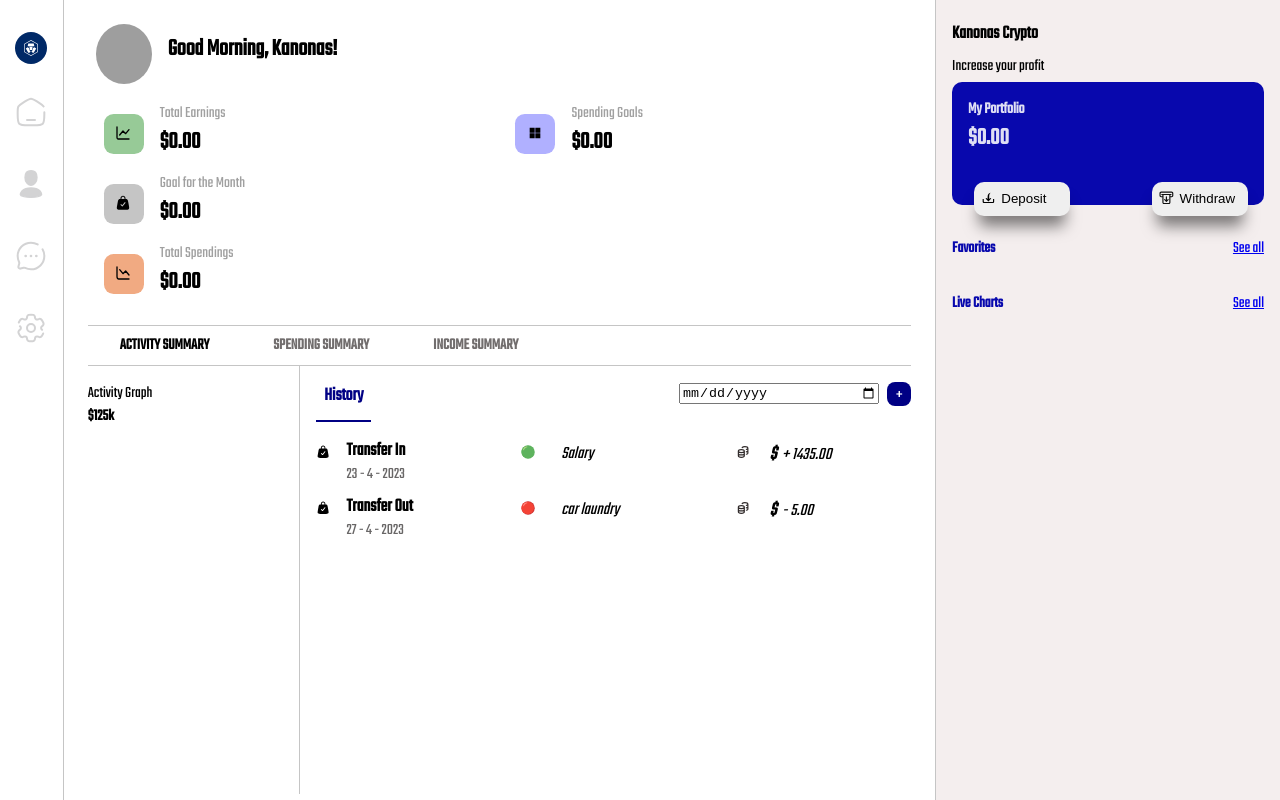
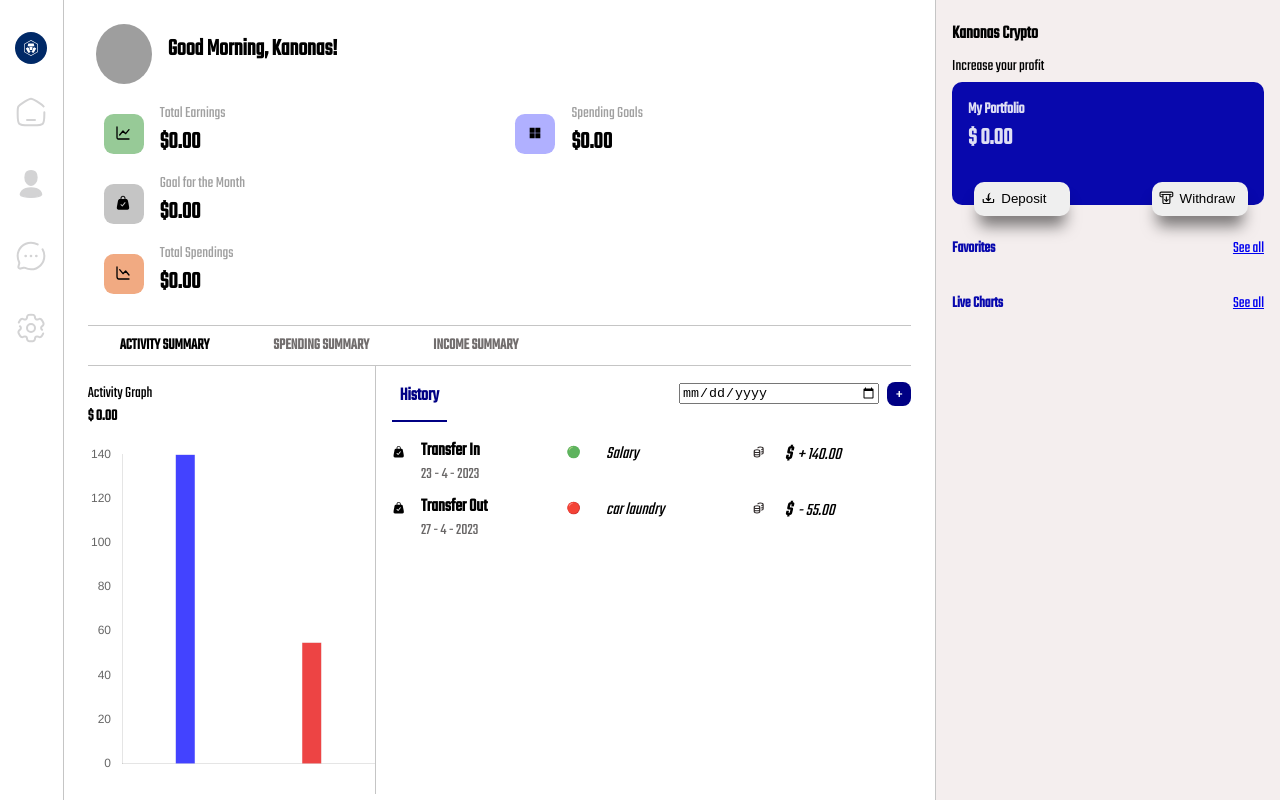
Before and after one commit to victorobiora/crypt-dash, a React (Create React App) app: page /home in a window 1280 px wide. Built offline with nearby package versions, Linux system fonts and the light colour scheme; grey boxes are pictures that could not be loaded.

Commit message:
Portfolio Balance logic added

```diff
--- /dev/null
+++ b/src/components/charts/BarChart.jsx
@@ -0,0 +1,71 @@
+import { Bar } from "react-chartjs-2";
+import { useSelector } from "react-redux";
+import {
+  Chart as ChartJS,
+  CategoryScale,
+  LinearScale,
+  PointElement,
+  BarElement,
+  Title,
+  Tooltip,
+  Filler,
+} from "chart.js";
+
+ChartJS.register(
+  CategoryScale,
+  LinearScale,
+  PointElement,
+  BarElement,
+  Title,
+  Tooltip,
+  Filler
+);
+
+const BarChart = (props) => {
+  const transferList = useSelector((state) => state.transfers);
+
+  const chartColors = transferList.map((el) => {
+    if (el.mode === "Transfer In") {
+      return "rgb(67, 67, 255)";
+    } else {
+      return "rgba(233, 22, 22, 0.8)";
+    }
+  });
+
+  const options = {
+    responsive: true,
+    maintainAspectRatio: false,
+    scales: {
+      x: {
+        grid: {
+          display: false,
+        },
+        ticks: {
+          display: false,
+        },
+      },
+      y: {
+        grid: {
+          display: false,
+        },
+      },
+    }
+  };
+
+  const data = {
+    labels: transferList.map(el => {
+        return el.date
+    }),
+    datasets: [
+      {
+        backgroundColor: chartColors,
+        maxBarThickness: 20,
+        borderWidth: 0.5,
+        data: transferList.map(el => el.amount),
+      },
+    ],
+  };
+  return <Bar data={data} options={options} />;
+};
+
+export default BarChart;
--- a/src/components/charts/LineChart.jsx
+++ b/src/components/charts/LineChart.jsx
@@ -1,6 +1,5 @@
 import { Line } from "react-chartjs-2";
-import React from "react";
-import "chartjs-plugin-datalabels";
+
 import {
   Chart as ChartJS,
   CategoryScale,
@@ -86,6 +85,8 @@ const LineChart = ({ chartData, colorCheck }) => {
         data: chartData.map((el) => el[1]),
         borderColor: colorCheck ? colorChecker() :  "rgba(255, 217, 0, 1)",
         backgroundColor: colorCheck ? colorChecker() : "rgb(252, 227, 85, 0.7)",
+        pointBorderColor: 'transparent',
+        pointBackgroundColor: 'transparent'
       },
     ],
   };
--- a/src/components/home/MainDashboard/Summary/ActivityItem.jsx
+++ b/src/components/home/MainDashboard/Summary/ActivityItem.jsx
@@ -24,7 +24,7 @@ const ActivityItem = ({ item }) => {
       <li className={classes.activity_detail}>{item.detail}</li>
       <li className={classes.activity_item_icon}>{svgObject.coins}</li>
       <li className={classes.activity_item_amount}>
-        <strong>$</strong> {item.mode === "Transfer Out" ? "-" : "+"}{" "}
+        <strong>$</strong> {item.mode === "Transfer Out" ? '-' : "+"}{" "}
         {item.amount.toFixed(2)}
       </li>
       <button className={classes.removeItem_button} onClick={removeItemHandler}>
--- a/src/components/home/MainDashboard/Summary/ActivitySummary.jsx
+++ b/src/components/home/MainDashboard/Summary/ActivitySummary.jsx
@@ -3,10 +3,12 @@ import ActivityItem from "./ActivityItem";
 import { useSelector } from "react-redux";
 import AddSummary from "./AddSummary";
 import { useState } from "react";
+import BarChart from "../../../charts/BarChart";
 
 const ActivitySummary = (props) => {
   const [showForm, setShowForm] = useState(false);
   const transfersList = useSelector((state) => state.transfers);
+  const portfolioAmount = useSelector((state) => state.portfolioBalance);
 
   const showFormDisplay = () => {
     setShowForm(true);
@@ -20,9 +22,11 @@ const ActivitySummary = (props) => {
       <div className={classes.activity_line_chart}>
         <div className={classes.activity_heading}>
           <p>Activity Graph</p>
-          <h4>$125k</h4>
+          <h4>$ {portfolioAmount.toFixed(2)}</h4>
         </div>
-        <div></div>
+        <div className={classes.barChart}>
+          <BarChart />
+        </div>
       </div>
       <div className={classes.activity_history}>
         <div className={classes.activity_history_head}>
@@ -39,9 +43,11 @@ const ActivitySummary = (props) => {
           </div>
           {showForm && <AddSummary setForm={toggleFormDisplay} />}
         </div>
-        {transfersList.map((item) => (
-          <ActivityItem item={item} key={item.id} />
-        ))}
+        <div className={classes.activity_history_body}>
+          {transfersList.map((item) => (
+            <ActivityItem item={item} key={item.id} />
+          ))}
+        </div>
       </div>
     </section>
   );
--- a/src/components/home/MainDashboard/Summary/ActivitySummary.module.css
+++ b/src/components/home/MainDashboard/Summary/ActivitySummary.module.css
@@ -8,29 +8,55 @@
   padding-top: 1rem;
 }
 
-.activity_line_chart {
-  border-right: 0.5px solid rgb(197, 197, 197);
-  width: 35%;
-}
-
-.activity_heading1 {
-  padding: 0 1rem;
-  display: flex;
-  justify-content: space-between;
-}
 
 .activity_history {
   padding-left: 1rem;
   display: flex;
   flex-direction: column;
   width: 100%;
+  overflow: auto;
 }
+
 
 .activity_history_head {
   width: 100%;
   justify-content: space-between;
   display: flex;
   margin-bottom: 1rem;
+}
+
+
+.activity_line_chart {
+  border-right: 0.5px solid rgb(197, 197, 197);
+  width: 35%;
+  height: 100%;
+
+}
+
+.activity_history_body {
+  overflow: auto;
+}
+
+.activity_history_body::-webkit-scrollbar {
+  width: 0.6rem;
+}
+
+.activity_history_body::-webkit-scrollbar-thumb {
+  background-color: rgb(67, 67, 255);
+  border-radius: 0.6rem;
+}
+
+
+.barChart {
+  height: 80%;
+  margin-top: 1rem;
+}
+
+
+.activity_heading1 {
+  padding: 0 1rem;
+  display: flex;
+  justify-content: space-between;
 }
 
 .history_heading1 {
--- a/src/components/home/MainDashboard/Summary/BarChart.jsx
+++ /dev/null
@@ -1,5 +0,0 @@
-const BarChart = props => {
-
-}
-
-export default BarChart;
--- a/src/components/home/Portfolio/PortfolioComponent.jsx
+++ b/src/components/home/Portfolio/PortfolioComponent.jsx
@@ -15,7 +15,7 @@ const PortfolioComponent = (props) => {
       </div>
       <div className={classes.portfolio_display}>
         <h4>My Portfolio</h4>
-        <h2>${portfolioBalance.toFixed(2)}</h2>
+        <h2>$ {portfolioBalance.toFixed(2)}</h2>
         <div className={classes.portfolio_buttons}>
           <button>
             <div className={classes.portfolio_svg}>{svgObject.deposit}</div>
--- a/src/store/cryptStore.js
+++ b/src/store/cryptStore.js
@@ -17,16 +17,16 @@ const generalDashBoardInitialState = {
       mode: "Transfer In",
       date: " 23 - 4 - 2023",
       time: "23:04",
-      amount: 1435,
-      id: Math.round(Math.random()*2000000000),
+      amount: 140,
+      id: Math.round(Math.random() * 2000000000),
       detail: "Salary",
     },
     {
       mode: "Transfer Out",
       date: " 27 - 4 - 2023",
       time: "08:34",
-      amount: 5,
-      id: Math.round(Math.random()*2000000000),
+      amount: 55,
+      id: Math.round(Math.random() * 2000000000),
       detail: "car laundry",
     },
   ],
@@ -45,12 +45,21 @@ const generalDashBoard = createSlice({
       state.favCoins = action.payload.newFavCoinsArray;
       state.liveChartCoins = action.payload.finalLiveChartData;
     },
-    addToTransferList(state, action){
-      state.transfers.push(action.payload)
+    addToTransferList(state, action) {
+      state.transfers.push(action.payload);
+      state.portfolioBalance = state.transfers.reduce((acc, cur) => {
+        if (cur.mode === "Transfer Out") {
+          return acc + -cur.amount;
+        } else {
+          return acc + cur.amount;
+        }
+      }, 0);
     },
-    removefromTransferList(state, action){
-      state.transfers = state.transfers.filter(el => el.id !== action.payload)
-    }
+    removefromTransferList(state, action) {
+      state.transfers = state.transfers.filter(
+        (el) => el.id !== action.payload
+      );
+    },
   },
 });
 
```
